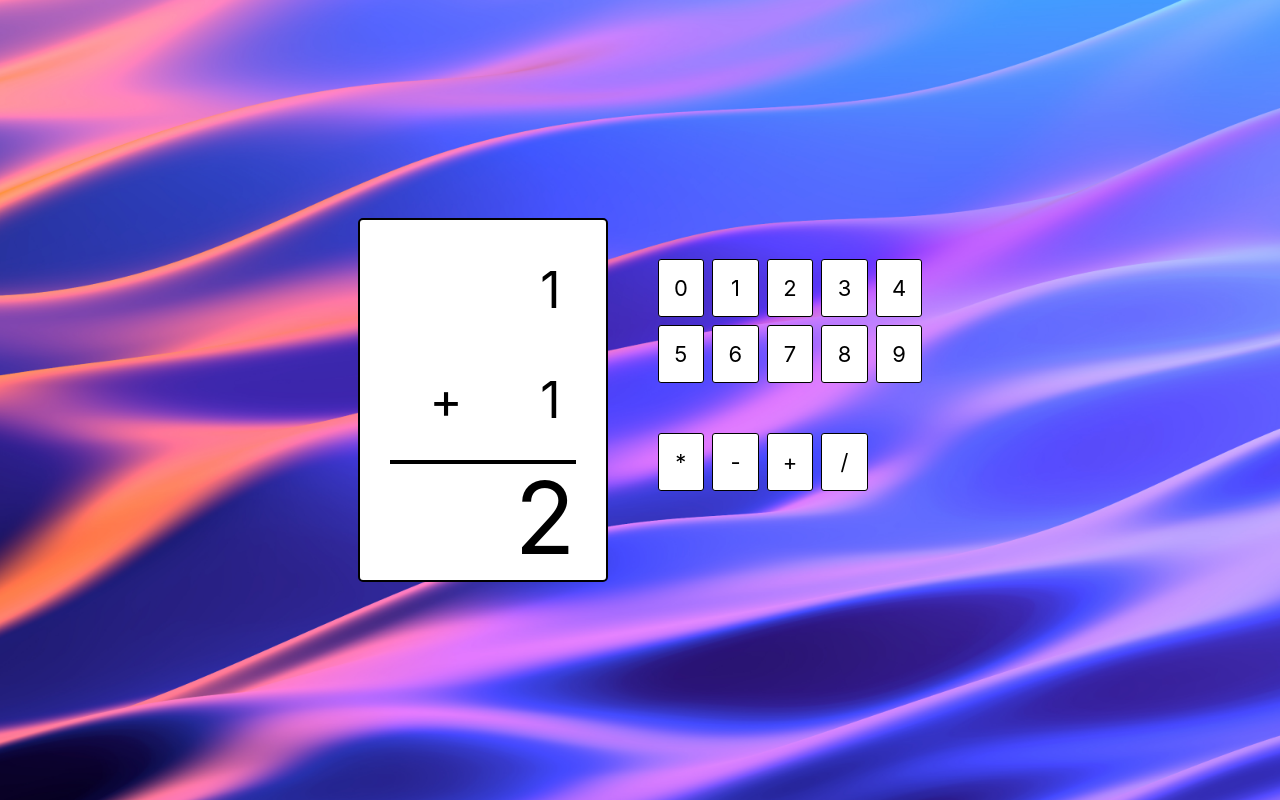
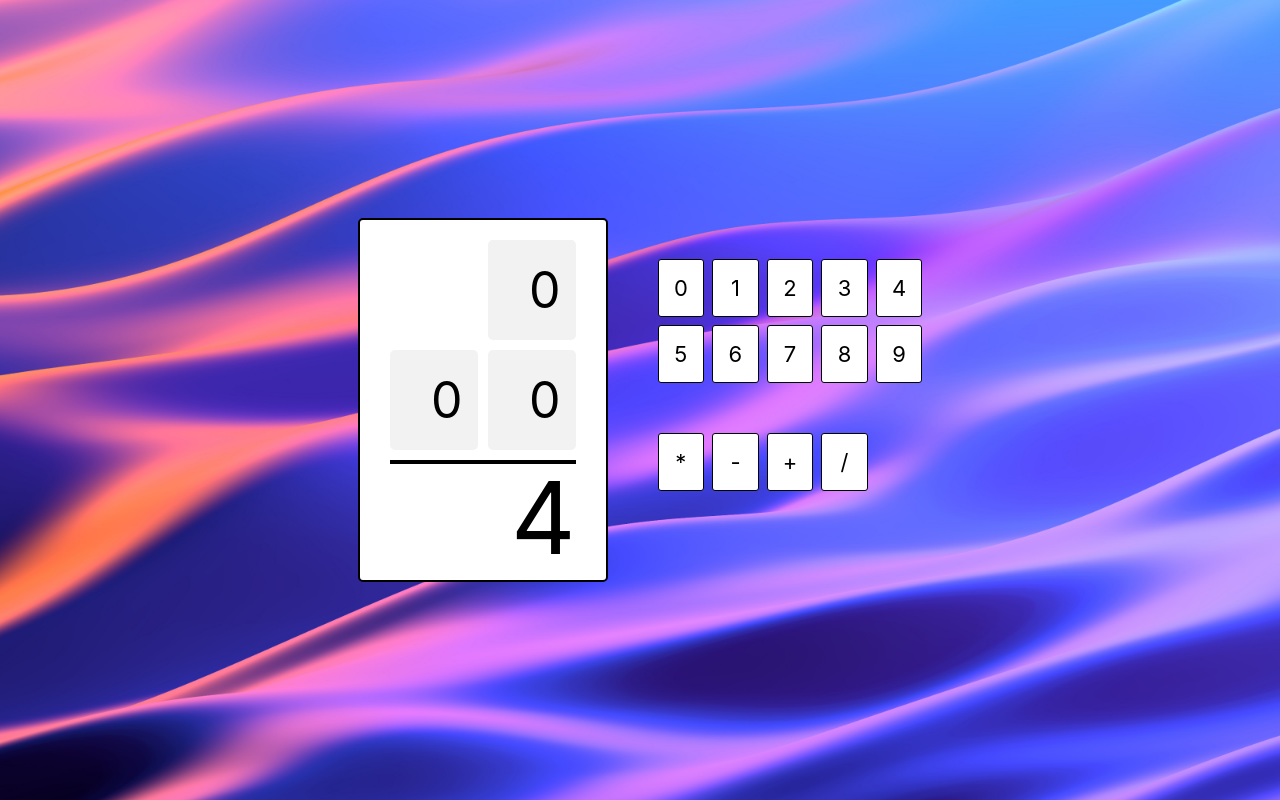
Before and after one commit to mariata06/react-calculator, a React (Create React App) app: page / in a window 1280 px wide. Built offline with nearby package versions, Linux system fonts and the light colour scheme.

Commit message:
Add Spot component and useDrop for dropping buttons

```diff
--- a/src/App.js
+++ b/src/App.js
@@ -1,4 +1,6 @@
+import React, {useState} from 'react';
 import { useDrag } from 'react-dnd';
+import { useDrop } from 'react-dnd';
 import { DndProvider } from 'react-dnd';
 import { HTML5Backend } from 'react-dnd-html5-backend';
 
@@ -6,11 +8,11 @@ import { HTML5Backend } from 'react-dnd-html5-backend';
 function Number({ text }) {
   const [{ opacity }, dragRef] = useDrag({
     type: 'number',
-    number: 'text',
+    item: () => ({text}),
     collect: (monitor) => ({
       opacity: monitor.isDragging() ? 0.5 : 1,
-    }),
-  });
+    })
+  })
 
   return (
     <div className="number" ref={dragRef} style={{ opacity }}>
@@ -23,16 +25,39 @@ function Number({ text }) {
 function Operator({ text }) {
   const [{ opacity }, dragRef] = useDrag({
     type: 'operator',
-    operator: 'text',
+    item: () => ({text}),
     collect: (monitor) => ({
       opacity: monitor.isDragging() ? 0.5 : 1,
-    }),
+    })
   });
 
   return (
     <div className="operator" ref={dragRef} style={{ opacity }}>
       {text}
     </div>
+  )
+}
+
+//Spot Component
+function Spot({ type }) {
+  const [{ canDrop, isOver }, dropRef] = useDrop({
+    accept: type,
+    drop: (item) => {
+      console.log(item);
+      console.log(type);
+    },
+    collect: (monitor) => ({
+      isOver: !!monitor.isOver(),
+      canDrop: monitor.canDrop()
+    })
+  });
+
+  let backgroundColor = '#f2f2f2';
+  if (canDrop) backgroundColor = '#eabbf0';
+  if (isOver) backgroundColor = '#ecd1f0';
+
+  return (
+    <div className='spot' ref={dropRef} style={{ backgroundColor }}>0</div>
   )
 }
 
@@ -43,10 +68,10 @@ function App() {
 
       <div className="App">
         <div className='calculator-display'>
-          <div className='spot'>1</div>
-          <div className='spot'>1</div>
-          <div className='spot'>+</div>
-          <div className='total'>2</div>
+          <Spot type='number'>1</Spot>
+          <Spot type='number'>3</Spot>
+          <Spot type='operator'>+</Spot>
+          <div className='total'>4</div>
         </div>
 
         <div className='calculator-buttons'>
--- a/src/index.css
+++ b/src/index.css
@@ -19,6 +19,8 @@
   --large-screen-width: 1170px;
   --small-screen-width: 90vw;
   --fixed-width: 50rem;
+  --color-pink-1: #eabbf0;
+  --color-pink-2: #ecd1f0;
 }
 
 body {
```
